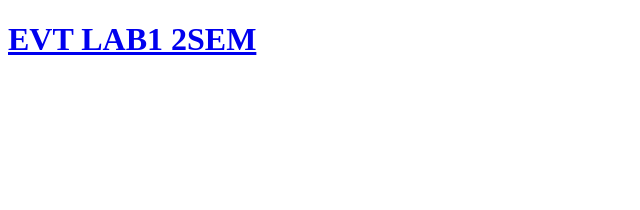
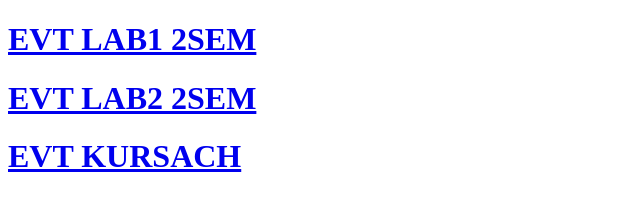
Before and after one commit to Padunovich/INIS-EVT-labs, a plain HTML site: page index.html in a window 1280 px wide. Shown: the whole page, without its empty margins (0-640 px from the left). Drawn offline with Linux system fonts and the light colour scheme.

Commit message:
Update index.html

```diff
--- a/index.html
+++ b/index.html
@@ -8,5 +8,7 @@
 </head>
 <body>
     <h1><a href="EVT/2семестр/1/index.html"> EVT LAB1 2SEM</a></h1>
+    <h1><a href="EVT/2семестр/2/index.html"> EVT LAB2 2SEM</a></h1>
+    <h1><a href="EVT/Курсовая_ЭВТ/index.html"> EVT KURSACH</a></h1>
 </body>
 </html>
```
